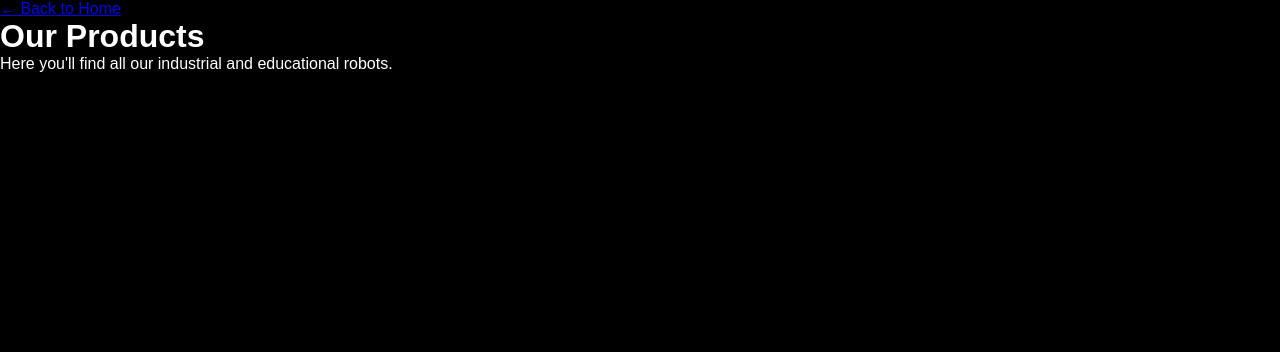
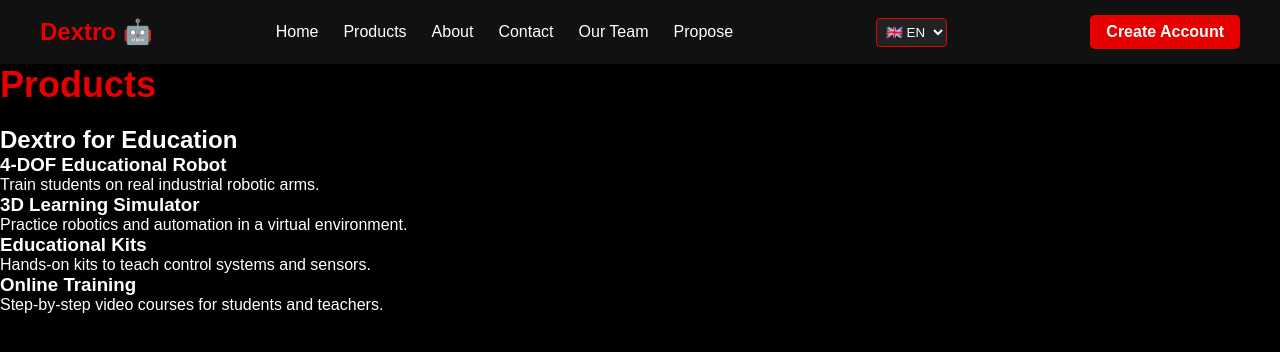
Before and after one commit to souha-ing/mon-site-robotique, a plain HTML site: page products.html in a window 1280 px wide. Drawn offline with nearby package versions, Linux system fonts and the light colour scheme.

Commit message:
update11

```diff
--- a/lang.js
+++ b/lang.js
@@ -12,6 +12,11 @@
     heroText:
       "For industries, Dextro cobots automate manufacturing, quality control, and packaging processes. For educators, they train tomorrow's engineers with industrial-grade robots.",
     seeProducts: "See our products",
+    educationTitle: "Dextro for Education",
+    robotEdu: "4-DOF Educational Robot",
+    simulator: "3D Learning Simulator",
+    kits: "Educational Kits",
+    training: "Online Training"
   },
   fr: {
     home: "Accueil",
@@ -26,6 +31,11 @@
     heroText:
       "Pour les industriels, les cobots Dextro automatisent les processus de fabrication, de contrôle qualité et de conditionnement. Pour les enseignants, ils forment les ingénieurs de demain avec des robots de qualité industrielle.",
     seeProducts: "Voir nos produits",
+    educationTitle: "Dextro pour l’éducation",
+    robotEdu: "Robot éducatif 4 DDL",
+    simulator: "Simulateur 3D pour l'apprentissage",
+    kits: "Kits pédagogiques",
+    training: "Formation en ligne"
   },
   ar: {
     home: "الرئيسية",
@@ -40,6 +50,11 @@
     heroText:
       "بالنسبة للصناعة، تقوم روبوتات ديكسترو بأتمتة عمليات التصنيع ومراقبة الجودة والتغليف. أما للمعلمين، فهي تساهم في تكوين مهندسي المستقبل باستخدام روبوتات بجودة صناعية.",
     seeProducts: "عرض منتجاتنا",
+    educationTitle: "ديكسترو للتعليم",
+    robotEdu: "روبوت تعليمي بأربع درجات",
+    simulator: "محاكي ثلاثي الأبعاد للتعلم",
+    kits: "عدة تعليمية",
+    training: "تدريب عبر الإنترنت"
   },
 };
 
--- a/products.html
+++ b/products.html
@@ -3,19 +3,63 @@
 <head>
   <meta charset="UTF-8" />
   <meta name="viewport" content="width=device-width, initial-scale=1.0"/>
-  <title>Products | Dextro</title>
+  <title>Products - Dextro</title>
   <link rel="stylesheet" href="style.css" />
+  <link rel="stylesheet" href="https://cdnjs.cloudflare.com/ajax/libs/animate.css/4.1.1/animate.min.css"/>
+  <script src="lang.js" defer></script>
+
 </head>
 <body>
-  <div class="page-container">
-    <!-- Flèche de retour -->
-    <a href="index.html" class="back-arrow">← Back to Home</a>
 
-    <!-- Titre -->
-    <h1 class="page-title">Our Products</h1>
+  <!-- Navigation bar -->
+  <header class="navbar">
+    <div class="logo" data-key="dextro">Dextro 🤖</div>
+    <nav>
+      <ul>
+        <li><a href="index.html" data-key="home">Home</a></li>
+        <li><a href="products.html" data-key="products">Products</a></li>
+        <li><a href="about.html" data-key="about">About</a></li>
+        <li><a href="contact.html" data-key="contact">Contact</a></li>
+        <li><a href="team.html" data-key="team">Our Team</a></li>
+        <li><a href="propose.html" data-key="propose">Propose</a></li>
+      </ul>
+    </nav>
 
-    <!-- Contenu -->
-    <p class="page-text">Here you'll find all our industrial and educational robots.</p>
-  </div>
+    <select class="lang-select" onchange="changeLanguage(this.value)">
+      <option value="en">🇬🇧 EN</option>
+      <option value="fr">🇫🇷 FR</option>
+      <option value="ar">🇸🇦 AR</option>
+    </select>
+
+    <a href="signup.html" class="btn-signup" data-key="createAccount">Create Account</a>
+  </header>
+
+  <!-- Main Content -->
+  <main class="products-page">
+    <h1 class="main-title" data-key="products">Products</h1>
+
+    <section class="product-section">
+      <h2 class="section-title" data-key="educationTitle">Dextro for Education</h2>
+      <div class="product-list">
+        <div class="product-item">
+          <h3 data-key="robotEdu">4-DOF Educational Robot</h3>
+          <p>Train students on real industrial robotic arms.</p>
+        </div>
+        <div class="product-item">
+          <h3 data-key="simulator">3D Learning Simulator</h3>
+          <p>Practice robotics and automation in a virtual environment.</p>
+        </div>
+        <div class="product-item">
+          <h3 data-key="kits">Educational Kits</h3>
+          <p>Hands-on kits to teach control systems and sensors.</p>
+        </div>
+        <div class="product-item">
+          <h3 data-key="training">Online Training</h3>
+          <p>Step-by-step video courses for students and teachers.</p>
+        </div>
+      </div>
+    </section>
+  </main>
+
 </body>
 </html>
```
